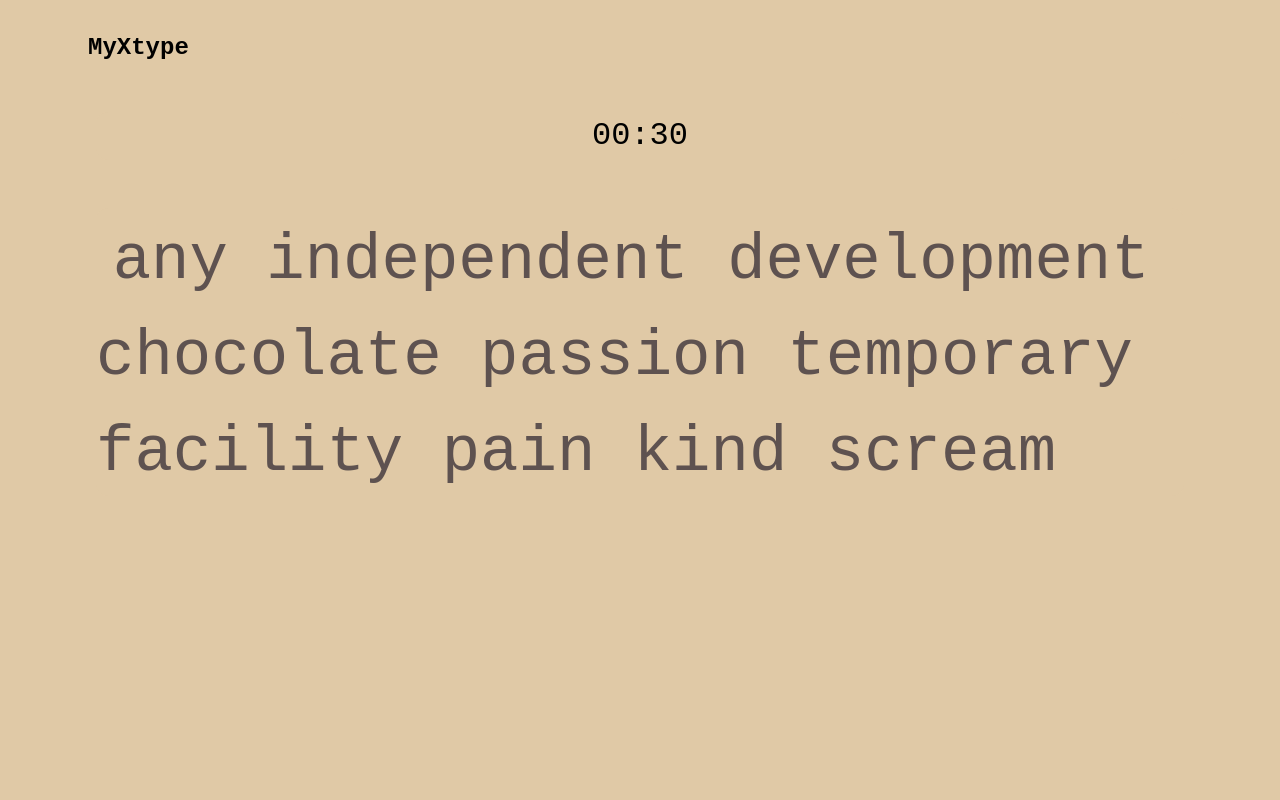
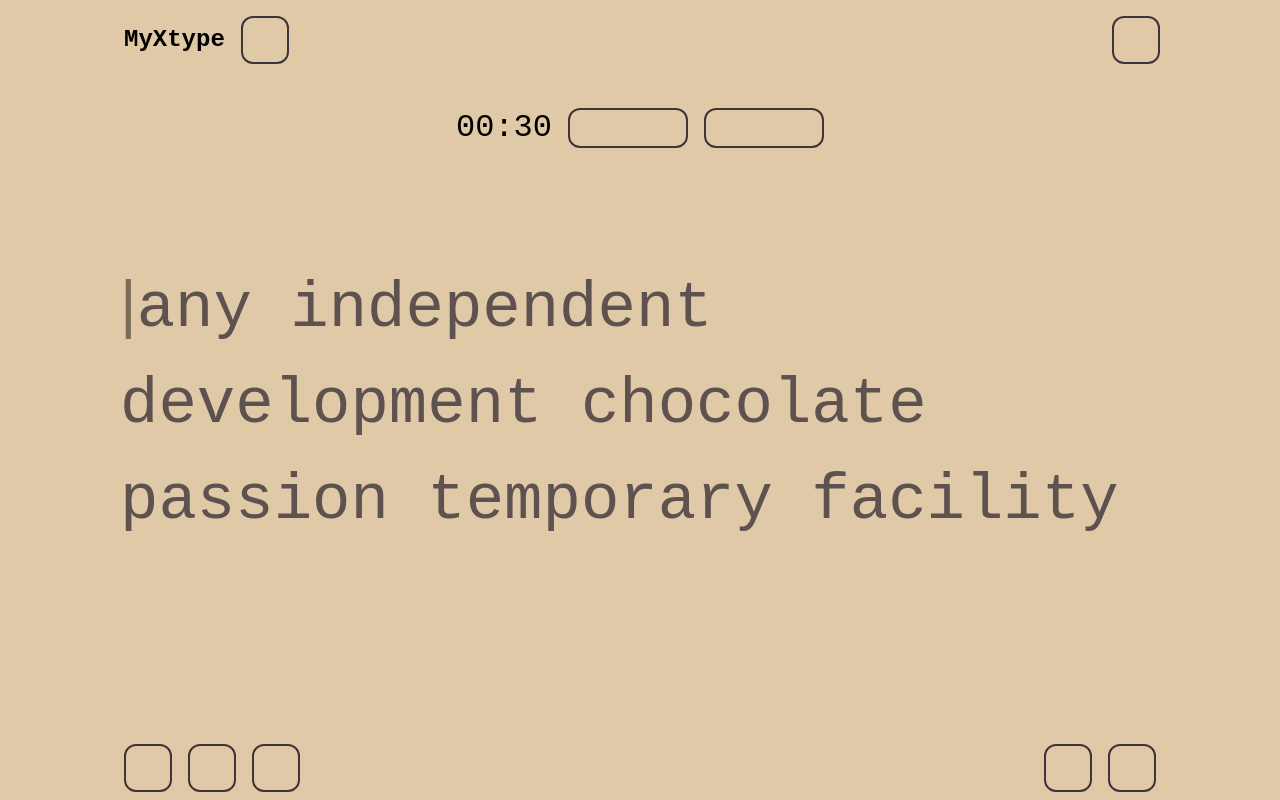
Before and after one commit to MyXtreme/SkillDevelopment, a React (Vite) app: page / in a window 1280 px wide. Built offline with nearby package versions, Linux system fonts and the light colour scheme.

Commit message:
fix idle state layout/structure

```diff
--- a/src/App.tsx
+++ b/src/App.tsx
@@ -232,11 +232,16 @@ function App() {
 
   return (
     <div id="app">
-      <nav className="navigation">
-        {/*<img src={logo} alt="logo" />*/}
-        <h1>MyXtype</h1>
+      <nav className="section" id="navigation">
+        {/* {<img src={logo} alt="logo" />} */}
+        <div className="container">
+          <h1>MyXtype</h1>
+          <div className="placeholder1"></div>
+        </div>
+        <div className="placeholder1"></div>
       </nav>
-      <header className="controls">
+      <header className="section" id="header">
+        {/* <div className=""> */}
         {isEditing && testStatus !== "running" ? (
           <div className="timer-menu">
             <div
@@ -298,8 +303,11 @@ function App() {
             {calculatetimeTick(time)}
           </div>
         )}
+        <div className="placeholder2"></div>
+        <div className="placeholder2"></div>
+        {/* </div> */}
       </header>
-      <main className="content">
+      <main className="section" id="main">
         {(testStatus === "running" || testStatus === "idle") && (
           <div className="typing-area">
             <div
@@ -332,6 +340,18 @@ function App() {
           </div>
         )}
       </main>
+      <section className="section" id="bottomer"></section>
+      <footer className="section" id="footer">
+        <div className="container">
+          <div className="placeholder1"></div>
+          <div className="placeholder1"></div>
+          <div className="placeholder1"></div>
+        </div>
+        <div className="container">
+          <div className="placeholder1"></div>
+          <div className="placeholder1"></div>
+        </div>
+      </footer>
     </div>
   );
 }
--- a/src/styles/App.css
+++ b/src/styles/App.css
@@ -3,40 +3,83 @@
   display: flex;
   flex-direction: column;
   background-color: var(--color-bg);
+  gap: var(--space-sm);
 }
 
-.navigation {
-  margin: 1rem 5rem;
-  height: 60px;
+.section {
+  display: flex;
+  align-items: center;
 
+  padding-left: var(--section-padding);
+  padding-right: var(--section-padding);
+
+  /* outline: black 2px solid; */
+}
+#navigation {
+  flex-direction: row;
+
+  align-items: center;
+  justify-content: space-between;
+
+  height: var(--nav-height);
+}
+
+#header {
+  flex-direction: row;
+
+  gap: var(--space-sm);
+  align-items: center;
+  justify-content: center;
+
+  height: var(--header-height);
+}
+
+#main {
+  flex: 1;
+}
+
+#bottomer {
+  flex-direction: row;
+
+  height: var(--bottomer-height);
+}
+
+#footer {
+  flex-direction: row;
+
+  align-items: center;
+  justify-content: space-between;
+
+  height: var(--footer-height);
+}
+
+.container {
+  padding: var(--space-xxs);
+  justify-content: space-evenly;
+  align-items: center;
+
+  gap: 1rem;
   display: flex;
   flex-direction: row;
-  padding: 2rem 0.5rem;
-  align-items: center;
+
+  /* outline: green 2px solid; */
 }
 
-.controls {
-  margin: 0rem 5rem 1rem 5rem;
-
-  display: flex;
-  justify-content: center;
-  align-items: center;
-  padding: 1rem;
+.placeholder1 {
+  width: 3rem;
+  height: 3rem;
+  border-radius: 12px;
+  border: var(--color-text) 2px solid;
 }
 
-.content {
-  margin: 0 5rem;
-  display: flex;
-  flex-direction: column;
-  flex: 1;
-  padding: 1rem;
-
-  align-items: center;
+.placeholder2 {
+  width: 7.5rem;
+  height: 2.5rem;
+  border-radius: 12px;
+  border: var(--color-text) 2px solid;
 }
-
 .info-area {
   display: flex;
-  flex: 1;
   justify-content: center;
   align-items: center;
   font-size: 2rem;
@@ -134,7 +177,7 @@ button {
 
 #caret {
   font-family: Arial, Helvetica, sans-serif;
-  animation: caret-blink 1s ease-out infinite;
+  animation: caret-blink 1.5s ease-out infinite;
 }
 
 @keyframes caret-blink {
--- a/src/styles/index.css
+++ b/src/styles/index.css
@@ -1,9 +1,34 @@
 :root {
   font-family: "Geist Mono", "IBM Plex Mono", "Roboto Mono", monospace;
+  font-size: 16px;
 
   --test-font-size: 4rem;
   --test-line-height: 6rem;
   --visible-lines: 3;
+
+  --nav-height: 80px;
+  --header-height: 64px;
+  --bottomer-height: 80px;
+  --footer-height: 64px;
+
+  --section-padding: 120px;
+
+  --space-xxs: 4px;
+  --space-xs: 8px;
+  --space-sm: 16px;
+  --space-md: 24px;
+  --space-lg: 32px;
+  --space-xl: 48px;
+  --space-xxl: 64px;
+  --space-3xl: 80px;
+
+  /* Theme template:
+    --color-bg: value;
+    --color-primary: value;         <- main colour for text or element
+    --color-secondary: value;       <- main colours faded version
+    --color-accent: value;          <- hight contrast colour
+
+  */
   /*Iron gall ink theme*/
   --color-bg: #e0c9a6;
   --color-text: #3e353b;
```
